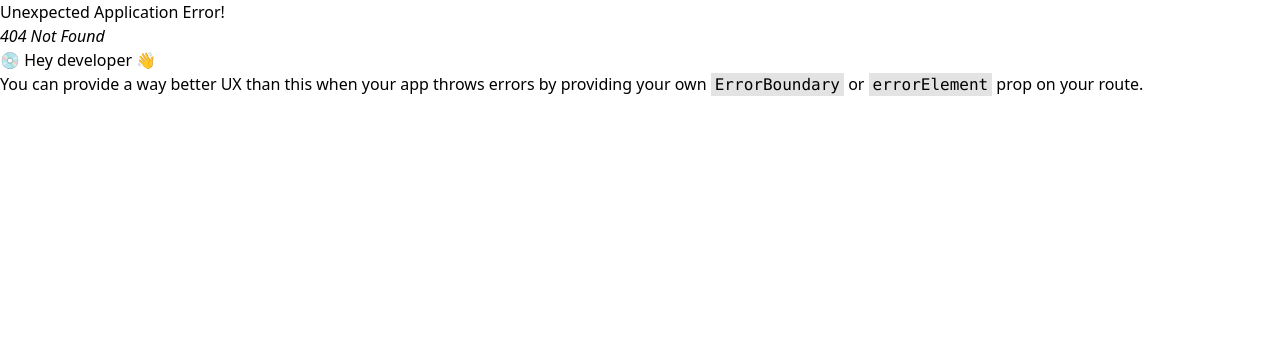
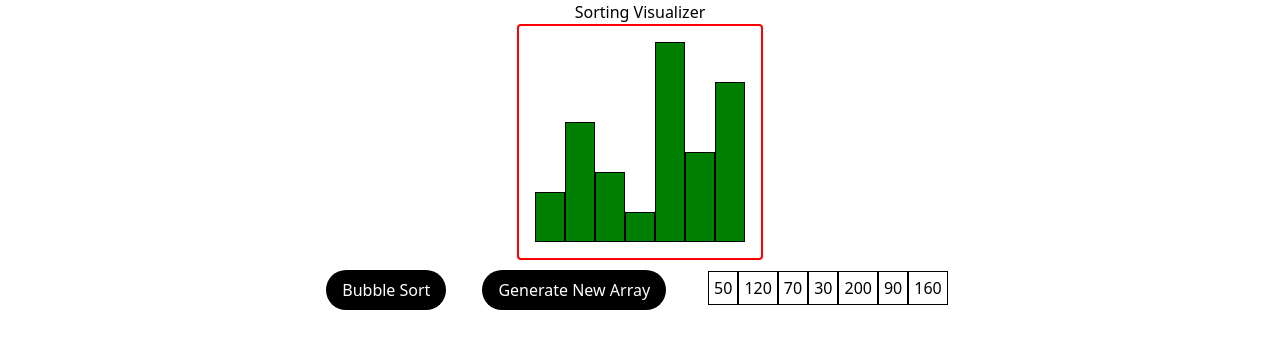
Before and after one commit to bim-adi/AlgoScope, a React (Vite) app: page /sort in a window 1280 px wide. Before the commit this address had no page. Shown: the top 348 px of the page. Built offline with nearby package versions, Linux system fonts and the light colour scheme.

Commit message:
sorting_add_v2.0

```diff
--- a/src/App.jsx
+++ b/src/App.jsx
@@ -8,8 +8,9 @@ import { Home } from './components/Home'
 import { CanvasShortestPath } from './components/CanvasShortestPath'
 import { MenuSetAlgoShortestPath } from './components/MenuSetAlgoShortestPath'
 import { MenuSelectNodesShortestPath } from './components/MenuSelectNodesShortestPath'
+import SortingVisualizer from './components/SortingVisualizer'
 
-function App() {
+function App () {
   const [algorithm, setAlgorithm] = useState(null)
   const [vertex, setNode] = useState(null)
   const [spAlgorithm, setSpAlgorithm] = useState(null)
@@ -18,12 +19,17 @@ function App() {
 
   const route = createBrowserRouter([
     {
-      path: "/",
-      element: <><Navbar /> <Home /></>
+      path: '/',
+      element: (
+        <>
+          <Navbar /> <Home />
+        </>
+      )
     },
     {
-      path: "/search",
-      element: <>
+      path: '/search',
+      element: (
+        <>
           <Navbar />
           <div className='flex flex-col md:flex-row'>
             <CanvasSearching algorithm={algorithm} vertex={vertex} />
@@ -33,26 +39,47 @@ function App() {
             </div>
           </div>
         </>
+      )
     },
     {
-      path: "/spath",
-      element: <>
+      path: '/spath',
+      element: (
+        <>
           <Navbar />
           <div className='flex flex-col md:flex-row'>
-          <CanvasShortestPath algorithm={spAlgorithm} source={source} target={target} />
+            <CanvasShortestPath
+              algorithm={spAlgorithm}
+              source={source}
+              target={target}
+            />
             <div className='flex flex-col gap-4 p-4 m-auto'>
               <MenuSetAlgoShortestPath setAlgorithm={setSpAlgorithm} />
-            <MenuSelectNodesShortestPath setSource={setSource} setTarget={setTarget} />
+              <MenuSelectNodesShortestPath
+                setSource={setSource}
+                setTarget={setTarget}
+              />
             </div>
           </div>
         </>
+      )
     },
     {
-      path: "/about",
-      element: <><Navbar /></>
+      path: '/about',
+      element: (
+        <>
+          <Navbar />
+        </>
+      )
     },
-
-  ]);
+    {
+      path: '/sort',
+      element: (
+        <>
+          <SortingVisualizer />
+        </>
+      )
+    }
+  ])
 
   return (
     <>
--- a/src/components/Home.jsx
+++ b/src/components/Home.jsx
@@ -1,7 +1,22 @@
 import React from 'react'
+import { Link } from 'react-router-dom'
 
 export const Home = () => {
     return (
-        <div></div>
+        <div className="max-w-3xl mx-auto p-8">
+            <h1 className="text-2xl font-semibold mb-4">Welcome to AlgoScope</h1>
+            <p className="text-slate-700 mb-6">Choose a module to explore:</p>
+            <ul className="space-y-3">
+                <li>
+                    <Link className="text-blue-600 underline" to="/search">Graph Search (BFS/DFS)</Link>
+                </li>
+                <li>
+                    <Link className="text-blue-600 underline" to="/spath">Shortest Path (Dijkstra, Bellman-Ford, Floyd–Warshall)</Link>
+                </li>
+                <li>
+                    <Link className="text-blue-600 underline" to="/sort">Sorting Visualizer</Link>
+                </li>
+            </ul>
+        </div>
     )
 }
--- a/src/components/Navbar.jsx
+++ b/src/components/Navbar.jsx
@@ -9,22 +9,26 @@ export const Navbar = () => {
     { name: 'Search', href: '/search' },
     { name: 'Shortest Path', href: '/spath' },
     { name: 'About', href: '/about' },
+    { name: 'Sort', href: '/sort' }
   ]
 
   return (
-        <header className="sticky top-0 z-50 w-full border-b border-black/5 bg-white/70 backdrop-blur supports-[backdrop-filter]:bg-white/60">
-            <nav className="mx-auto max-w-7xl px-4 sm:px-6 lg:px-8">
-                <div className="flex h-16 items-center justify-between">
-                    <Link to="/" className="text-xl font-semibold tracking-tight">AlgoScope</Link>
+    <header className='sticky top-0 z-50 w-full border-b border-black/5 bg-white/70 backdrop-blur supports-[backdrop-filter]:bg-white/60'>
+      <nav className='mx-auto max-w-7xl px-4 sm:px-6 lg:px-8'>
+        <div className='flex h-16 items-center justify-between'>
+          <Link to='/' className='text-xl font-semibold tracking-tight'>
+            AlgoScope
+          </Link>
 
-                    <div className="hidden md:flex items-center gap-6">
-                        <ul className="flex items-center gap-1">
-                            {links.map((link) => (
+          <div className='hidden md:flex items-center gap-6'>
+            <ul className='flex items-center gap-1'>
+              {links.map(link => (
                 <li key={link.name}>
                   <Link
                     to={link.href}
                     onClick={() => setActive(link.name)}
-                                        className={`block rounded-md px-3 py-2 text-sm font-medium transition-colors ${active === link.name
+                    className={`block rounded-md px-3 py-2 text-sm font-medium transition-colors ${
+                      active === link.name
                         ? 'bg-black text-white'
                         : 'text-gray-700 hover:text-black hover:bg-gray-100'
                     }`}
@@ -35,42 +39,67 @@ export const Navbar = () => {
               ))}
             </ul>
             <Link
-                            to="#get-started"
-                            className="inline-flex items-center rounded-md bg-black px-4 py-2 text-sm font-semibold text-white shadow-sm hover:bg-gray-800 focus-visible:outline focus-visible:outline-2 focus-visible:outline-offset-2 focus-visible:outline-black"
+              to='#get-started'
+              className='inline-flex items-center rounded-md bg-black px-4 py-2 text-sm font-semibold text-white shadow-sm hover:bg-gray-800 focus-visible:outline focus-visible:outline-offset-2 focus-visible:outline-black'
             >
               Get Started
             </Link>
           </div>
 
           <button
-                        type="button"
-                        aria-label="Toggle menu"
+            type='button'
+            aria-label='Toggle menu'
             aria-expanded={open}
-                        onClick={() => setOpen((o) => !o)}
-                        className="md:hidden inline-flex items-center justify-center rounded-md p-2 text-gray-700 hover:bg-gray-100 focus:outline-none focus:ring-2 focus:ring-black"
+            onClick={() => setOpen(o => !o)}
+            className='md:hidden inline-flex items-center justify-center rounded-md p-2 text-gray-700 hover:bg-gray-100 focus:outline-none focus:ring-2 focus:ring-black'
           >
-                        <svg className={`h-6 w-6 ${open ? 'hidden' : 'block'}`} viewBox="0 0 24 24" fill="none" stroke="currentColor" strokeWidth="2">
-                            <path strokeLinecap="round" strokeLinejoin="round" d="M4 6h16M4 12h16M4 18h16" />
+            <svg
+              className={`h-6 w-6 ${open ? 'hidden' : 'block'}`}
+              viewBox='0 0 24 24'
+              fill='none'
+              stroke='currentColor'
+              strokeWidth='2'
+            >
+              <path
+                strokeLinecap='round'
+                strokeLinejoin='round'
+                d='M4 6h16M4 12h16M4 18h16'
+              />
             </svg>
-                        <svg className={`h-6 w-6 ${open ? 'block' : 'hidden'}`} viewBox="0 0 24 24" fill="none" stroke="currentColor" strokeWidth="2">
-                            <path strokeLinecap="round" strokeLinejoin="round" d="M6 18L18 6M6 6l12 12" />
+            <svg
+              className={`h-6 w-6 ${open ? 'block' : 'hidden'}`}
+              viewBox='0 0 24 24'
+              fill='none'
+              stroke='currentColor'
+              strokeWidth='2'
+            >
+              <path
+                strokeLinecap='round'
+                strokeLinejoin='round'
+                d='M6 18L18 6M6 6l12 12'
+              />
             </svg>
           </button>
         </div>
       </nav>
 
-            <div className={`md:hidden ${open ? 'block' : 'hidden'} border-t border-black/5 bg-white/90 backdrop-blur`}>
-                <div className="mx-auto max-w-7xl px-4 sm:px-6 lg:px-8 py-3">
-                    <ul className="space-y-1">
-                        {links.map((link) => (
+      <div
+        className={`md:hidden ${
+          open ? 'block' : 'hidden'
+        } border-t border-black/5 bg-white/90 backdrop-blur`}
+      >
+        <div className='mx-auto max-w-7xl px-4 sm:px-6 lg:px-8 py-3'>
+          <ul className='space-y-1'>
+            {links.map(link => (
               <li key={link.name}>
                 <Link
-                                    href={link.href}
+                  to={link.href}
                   onClick={() => {
                     setActive(link.name)
                     setOpen(false)
                   }}
-                                    className={`block rounded-md px-3 py-2 text-sm font-medium transition-colors ${active === link.name
+                  className={`block rounded-md px-3 py-2 text-sm font-medium transition-colors ${
+                    active === link.name
                       ? 'bg-black text-white'
                       : 'text-gray-700 hover:text-black hover:bg-gray-100'
                   }`}
@@ -81,8 +110,8 @@ export const Navbar = () => {
             ))}
           </ul>
           <Link
-                        href="#get-started"
-                        className="mt-3 block text-center rounded-md bg-black px-4 py-2 text-sm font-semibold text-white shadow-sm hover:bg-gray-800"
+            to='#get-started'
+            className='mt-3 block text-center rounded-md bg-black px-4 py-2 text-sm font-semibold text-white shadow-sm hover:bg-gray-800'
           >
             Get Started
           </Link>
--- /dev/null
+++ b/src/components/SortingVisualizer.jsx
@@ -0,0 +1,123 @@
+import React, { useState, useEffect } from 'react'
+
+export default function SortingVisualizer () {
+  const [array, setArray] = useState([50, 120, 70, 30, 200, 90, 160])
+  const [isSorting, setIsSorting] = useState(false)
+
+  // Utility: pause between steps
+  const sleep = ms => new Promise(r => setTimeout(r, ms))
+
+  // Bubble Sort Animation
+  const bubbleSort = async () => {
+    setIsSorting(true)
+    let arr = [...array]
+    let bars = document.querySelectorAll('.bar')
+    let ele = document.querySelectorAll('.array-ele')
+    for (let i = 0; i < arr.length; i++) {
+      for (let j = 0; j < arr.length - i - 1; j++) {
+        bars[j].classList.add('active')
+        bars[j + 1].classList.add('active')
+        ele[j].classList.add('active')
+        ele[j + 1].classList.add('active')
+        await sleep(400)
+
+        if (arr[j] > arr[j + 1]) {
+          ;[arr[j], arr[j + 1]] = [arr[j + 1], arr[j]]
+
+          // Swap in DOM
+          let tempHeight = bars[j].style.height
+          bars[j].style.height = bars[j + 1].style.height
+          bars[j + 1].style.height = tempHeight
+          setArray([...arr])
+        }
+        bars[j].classList.remove('active')
+        bars[j + 1].classList.remove('active')
+        ele[j].classList.remove('active')
+        ele[j + 1].classList.remove('active')
+      }
+    }
+
+    setArray(arr)
+    setIsSorting(false)
+  }
+
+  return (
+    <div className='flex flex-col items-center p-6'>
+      <h1 className='text-2xl font-bold mb-4'>Sorting Visualizer</h1>
+
+      {/* Bars */}
+      <div
+        id='container'
+        className='flex gap-2 items-end h-[300px] border p-4 rounded bg-amber-500'
+      >
+        {array.map((val, idx) => (
+          <div
+            key={idx}
+            className='bar bg-green-600 transition-all duration-500'
+            style={{ height: `${val}px`, width: '30px' }}
+          ></div>
+        ))}
+      </div>
+
+      {/* Controls */}
+      <div className='mt-4 flex gap-4'>
+        <button
+          onClick={bubbleSort}
+          disabled={isSorting}
+          className='px-4 py-2 text-white disabled:opacity-50 button'
+        >
+          Bubble Sort
+        </button>
+        <button
+          onClick={() =>
+            setArray(
+              Array.from(
+                { length: 10 },
+                () => Math.floor(Math.random() * 200) + 50
+              )
+            )
+          }
+          disabled={isSorting}
+          className='px-4 py-2 text-white disabled:opacity-50 button'
+        >
+          Generate New Array
+        </button>
+
+        <div className='next p-4'>
+          {array.map((item, idx) => (
+            <span key={idx} className='array-ele'>
+              {item}
+            </span>
+          ))}
+        </div>
+      </div>
+
+      <style>{`
+      .array-ele{
+      border:1px solid black;
+      padding:5px;
+      }
+        #container{
+        border:2px solid red;
+        // transform: rotate(180deg);
+        transform: scaleY(-1);
+        }
+        .bar {
+          background: green;
+          border:1px solid black;
+        }
+        .bar.active {
+          background: tomato !important;
+      }
+          .array-ele.active {
+          background: tomato !important;
+      }
+          .button{
+          background: black;
+          border-radius: 20px;
+          margin:10px;
+          }
+      `}</style>
+    </div>
+  )
+}
```
Also changed, not shown: 2 other files (tests, documents, lock files or other folders). Lines whose indentation alone changed are shown as unchanged.
